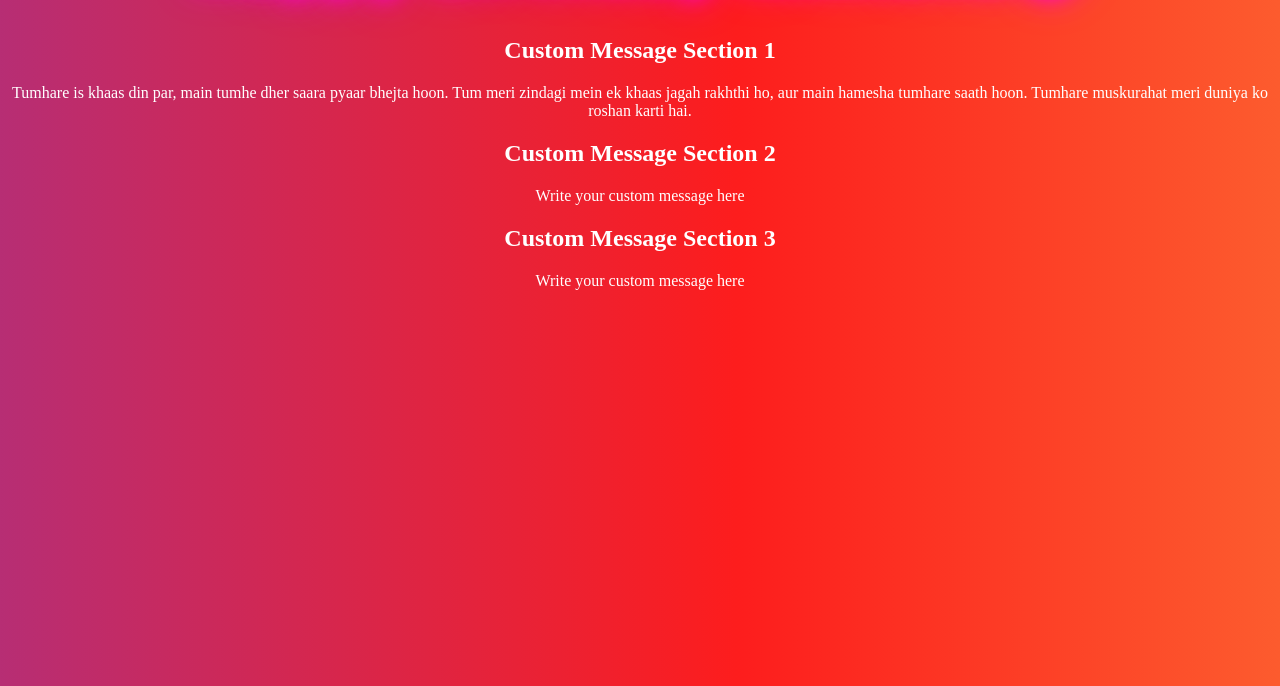
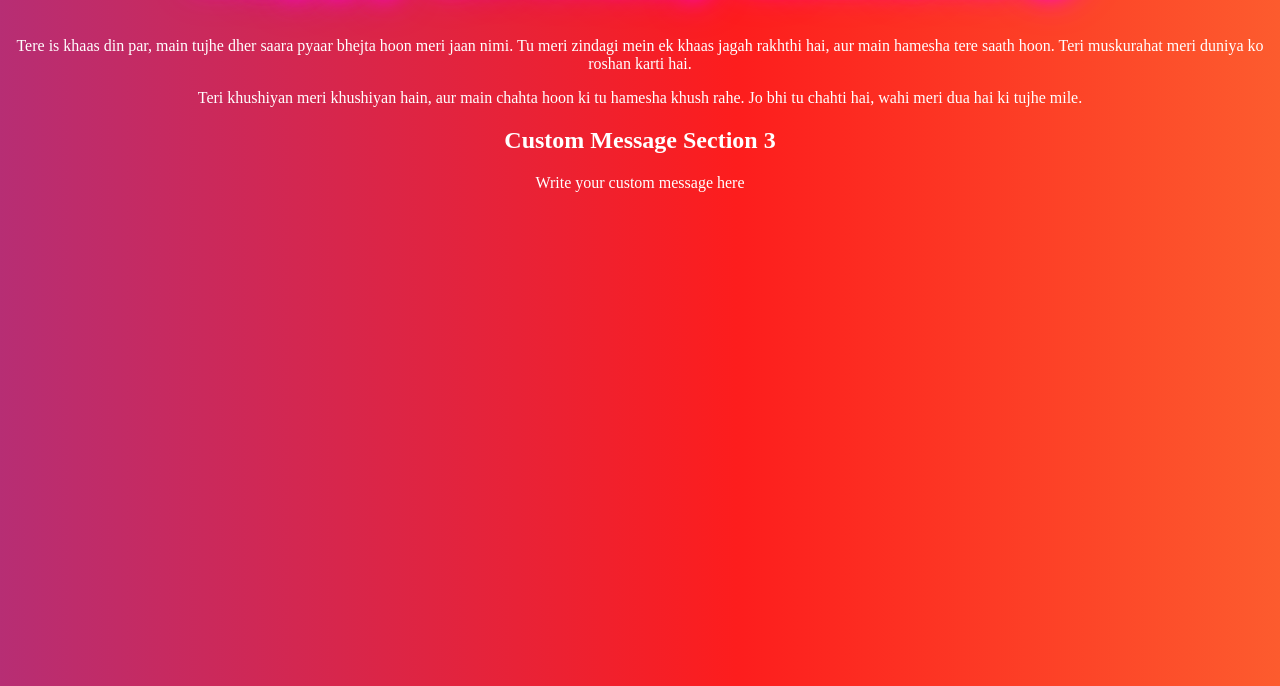
Before and after one commit to Sury45/Nimisha-birthday, a plain HTML site: page index.html in a window 1280 px wide. Shown: the part 114-800 px from the top of the page. Drawn offline with Linux system fonts and the light colour scheme; a script that the page names is missing.

Commit message:
Update index.html

```diff
--- a/index.html
+++ b/index.html
@@ -39,12 +39,12 @@
 <body>
   <h1>Happy Birthday Nimisha♥️</h1>
   <section>
-    <h2>Custom Message Section 1</h2>
-    <p>Tumhare is khaas din par, main tumhe dher saara pyaar bhejta hoon. Tum meri zindagi mein ek khaas jagah rakhthi ho, aur main hamesha tumhare saath hoon. Tumhare muskurahat meri duniya ko roshan karti hai.</p></p>
+
+    <p>Tere is khaas din par, main tujhe dher saara pyaar bhejta hoon meri jaan nimi. Tu meri zindagi mein ek khaas jagah rakhthi hai, aur main hamesha tere saath hoon. Teri muskurahat meri duniya ko roshan karti hai.</p></p>
   </section>
   <section>
-    <h2>Custom Message Section 2</h2>
-    <p>Write your custom message here</p>
+
+    <p>Teri khushiyan meri khushiyan hain, aur main chahta hoon ki tu hamesha khush rahe. Jo bhi tu chahti hai, wahi meri dua hai ki tujhe mile.</p>
   </section>
   <section>
     <h2>Custom Message Section 3</h2>
```
